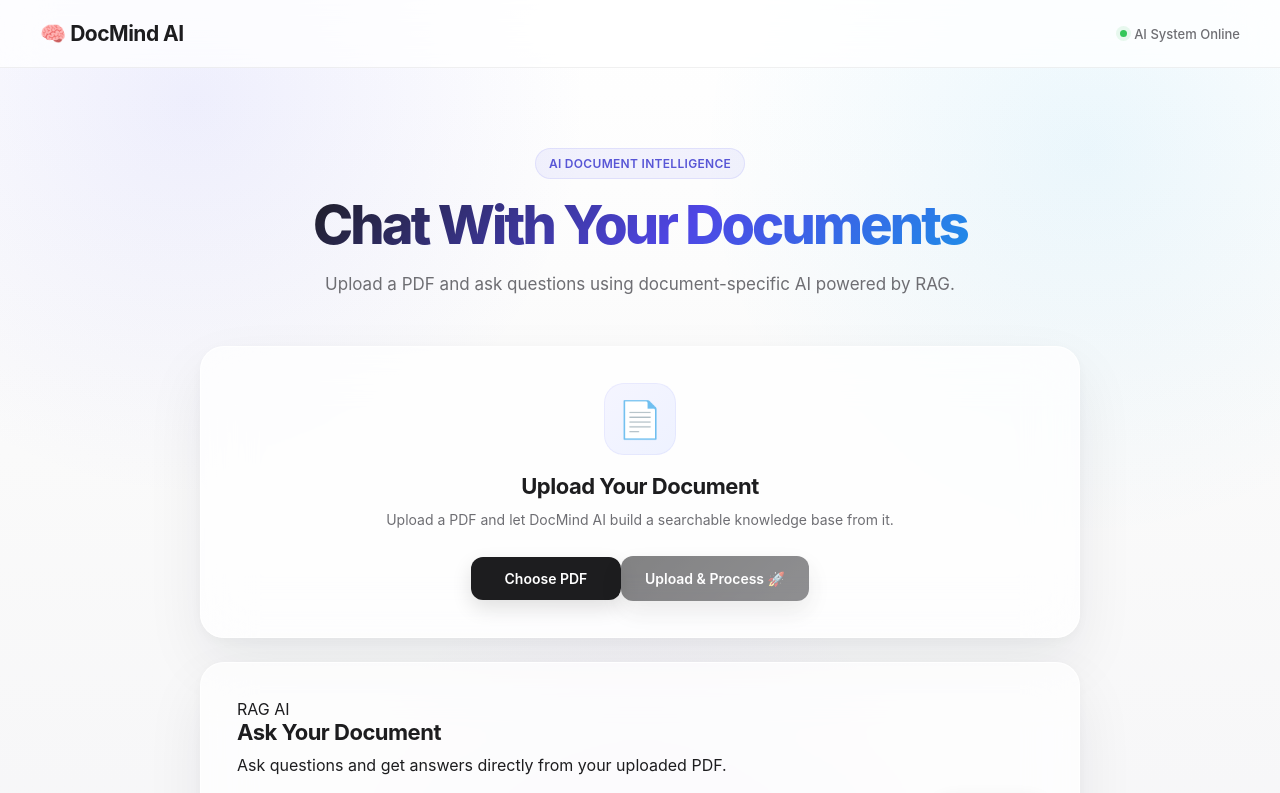
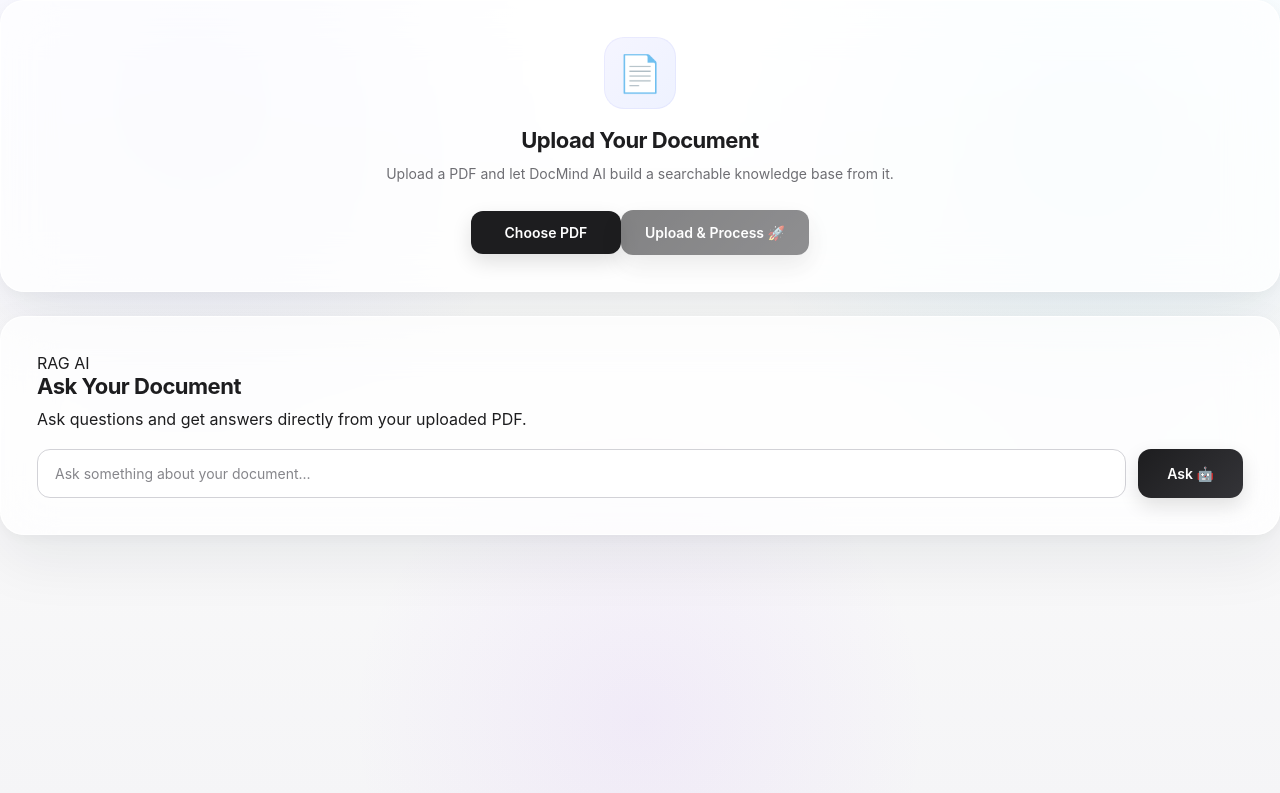
Before and after one commit to santoshml-lab/DocMind-AI-Frontend, a React (Vite) app: page / in a window 1280 px wide. Shown: the top 793 px of the page. Built offline with nearby package versions, Linux system fonts and the light colour scheme.

Commit message:
Update App.jsx

```diff
--- a/src/App.jsx
+++ b/src/App.jsx
@@ -3,54 +3,53 @@
 import ChatBox from "./components/ChatBox";
 
 function App() {
-  const [documentId, setDocumentId] = useState("");
+  const [document, setDocument] = useState(null);
 
   return (
     <>
-      {/* Navbar */}
-      <nav className="navbar">
-        <div className="logo">
-          🧠 DocMind AI
-        </div>
+      <UploadBox onUploadSuccess={setDocument} />
 
-        <div className="nav-status">
-          <span className="status-dot"></span>
-          AI System Online
-        </div>
-      </nav>
+      {document && (
+        <section className="document-card">
+          <div className="document-icon">📄</div>
 
-      {/* Main */}
-      <main className="main-container">
+          <div className="document-info">
+            <div className="document-header">
+              <h2>Document Ready</h2>
+              <span className="ready-badge">● Ready</span>
+            </div>
 
-        {/* Hero */}
-        <section className="hero">
+            <p className="document-name">
+              {document.filename}
+            </p>
 
-          <span className="hero-badge">
-            AI DOCUMENT INTELLIGENCE
-          </span>
+            <div className="document-stats">
+              <div>
+                <span>Pages</span>
+                <strong>{document.pages}</strong>
+              </div>
 
-          <h1>
-            Chat With Your Documents
-          </h1>
+              <div>
+                <span>Chunks</span>
+                <strong>{document.chunks_count}</strong>
+              </div>
 
-          <p>
-            Upload a PDF and ask questions using
-            document-specific AI powered by RAG.
-          </p>
+              <div>
+                <span>Status</span>
+                <strong>Completed</strong>
+              </div>
+            </div>
 
+            <p className="document-id">
+              Document ID: {document.document_id}
+            </p>
+          </div>
         </section>
+      )}
 
-        {/* Upload */}
-        <UploadBox
-          onUploadSuccess={setDocumentId}
-        />
-
-        {/* Chat */}
-        <ChatBox
-          documentId={documentId}
-        />
-
-      </main>
+      <ChatBox
+        documentId={document?.document_id || ""}
+      />
     </>
   );
 }
```
